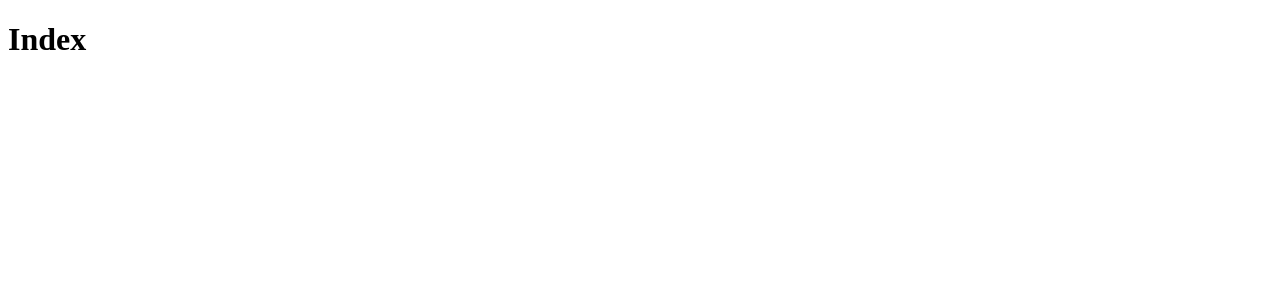
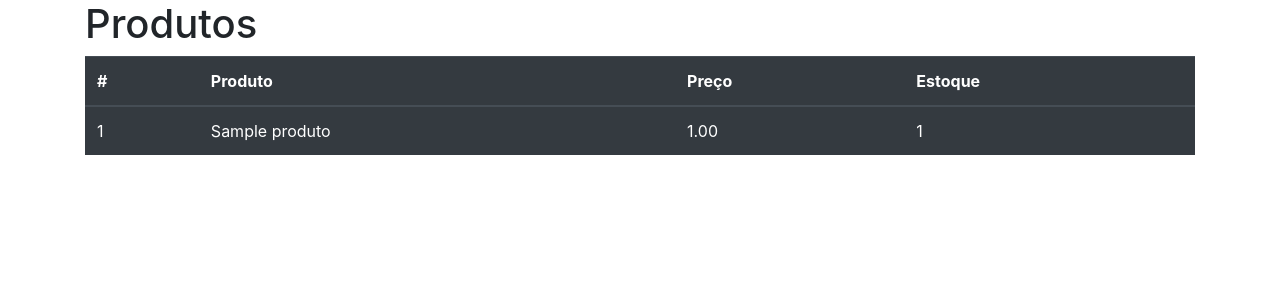
Before and after one commit to cursoskanechan/django2, a Django app: page / in a window 1280 px wide. Before the commit the part shown is almost empty. Shown: the top 300 px of the page. Run offline with Django 3.2, Linux system fonts and the light colour scheme; tables that the repository leaves empty hold one stand-in row (values such as "Sample post"); grey boxes marked "Sample" are stand-in pictures; some libraries are stand-ins or nearby versions.

Commit message:
Apresentação dos dados do BD na tabela, e criação do modal para mostrar as imagens dos produtos.

```diff
--- /dev/null
+++ b/core/static/css/styles.css
@@ -0,0 +1,3 @@
+a {
+    color: #fff;
+}
--- a/core/templates/index.html
+++ b/core/templates/index.html
@@ -1,10 +1,52 @@
+{% load bootstrap4 %}
+{% load static %}
 <!DOCTYPE html>
 <html lang="pt-br">
 <head>
     <meta charset="UTF-8">
     <title>Index</title>
+    {% bootstrap_css %}
+    <link href="{% static 'css/styles.css' %}" rel="stylesheet">
 </head>
 <body>
-    <h1>Index</h1>
+    <div class="container">
+        <h1>Produtos</h1>
+
+        <table class="table table-dark">
+            <thead>
+                <tr>
+                    <th scope="col">#</th>
+                    <th scope="col">Produto</th>
+                    <th scope="col">Preço</th>
+                    <th scope="col">Estoque</th>
+                </tr>
+            </thead>
+            <tbody>
+                {% for produto in produtos %}
+                    <tr>
+                        <td scope="row">{{produto.id}}</td>
+                        <td scope="row"><a href="#modal{{produto.id}}" data-toggle="modal">{{produto.nome}}</a></td>
+                        <td scope="row">{{produto.preco}}</td>
+                        <td scope="row">{{produto.estoque}}</td>
+                    </tr>
+                    <div class="modal fade bd-example-modal-lg show" id="modal{{produto.id}}" role="dialog">
+                        <div class="modal-dialog">
+                            <div class="modal-content">
+                                <div class="modal-header">
+                                    <button type="button" class="close" data-dismiss="modal">
+                                        <span aria-hidden="true">&times;</span>
+                                    </button>
+                                </div>
+                                <div class="modal-body" id="dynamic-content">
+                                    <img src="{{produto.imagem.url}}" class="img-fluid" alt="{{produto.nome}}"/>
+                                </div>
+                            </div>
+                        </div>
+                    </div>
+                {% endfor %}
+            </tbody>
+        </table>
+    </div>
+{% bootstrap_javascript jquery='full' %}
 </body>
 </html>
--- a/core/views.py
+++ b/core/views.py
@@ -2,10 +2,14 @@ from django.shortcuts import render
 from django.contrib import messages
 
 from .forms import ContatoForm, ProdutoModelForm
+from .models import Produto
 
 
 def index(request):
-    return render(request, 'index.html')
+    context = {
+        'produtos': Produto.objects.all()
+    }
+    return render(request, 'index.html', context)
 
 
 def contato(request):
```
Also changed, not shown: media/produtos/arroztiojoao.jpg (added), media/produtos/arroztiojoao.thumb.jpg (added), media/produtos/sabonete-liquido-premisse-erva-doce-soft-linha-classic-1-litro.png (added), media/produtos/sabonete-liquido-premisse-erva-doce-soft-linha-classic-1-litro.thumb.png (added).
